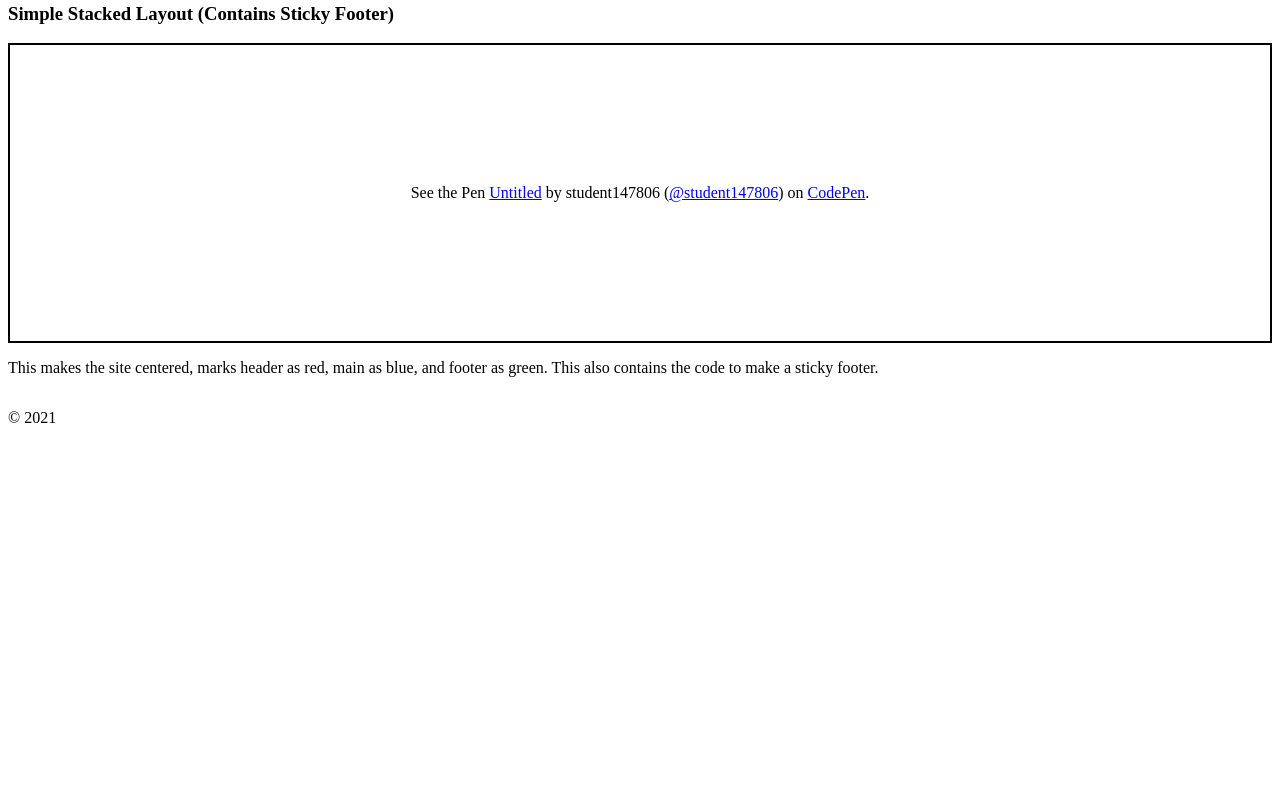
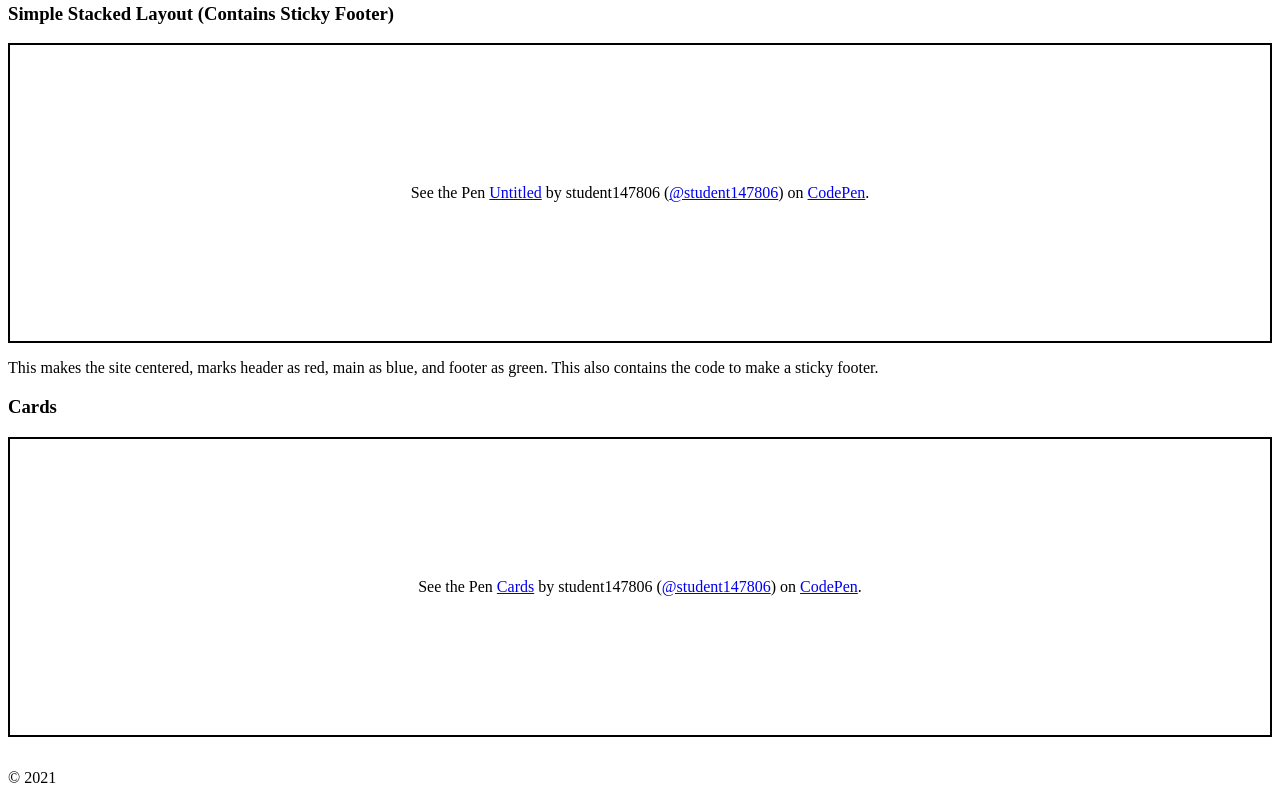
Before and after one commit to student147806/tech-blog, a plain HTML site: page css.html in a window 1280 px wide. Shown: the part 1804-2615 px from the top of the page. Before the commit the page ends 2255 px from the top, so only its background shows below. Drawn offline with Linux system fonts and the light colour scheme; a script that the page names is missing.

Commit message:
Update css.html

```diff
--- a/css.html
+++ b/css.html
@@ -81,6 +81,16 @@
 
      <p>This makes the site centered, marks header as red, main as blue, and footer as green. This also contains the code to make a sticky footer.</p>
 
+     <h3>Cards</h3>
+
+     <p class="codepen" data-height="300" data-default-tab="html,result" data-slug-hash="XWaazqe" data-user="student147806" style="height: 300px; box-sizing: border-box; display: flex; align-items: center; justify-content: center; border: 2px solid; margin: 1em 0; padding: 1em;">
+     <span>See the Pen <a href="https://codepen.io/student147806/pen/XWaazqe">
+     Cards</a> by student147806 (<a href="https://codepen.io/student147806">@student147806</a>)
+     on <a href="https://codepen.io">CodePen</a>.</span>
+     </p>
+
+     <script async src="https://cpwebassets.codepen.io/assets/embed/ei.js"></script>
+
   </article>
   <footer>
      <p> &copy; 2021 </p>
```
